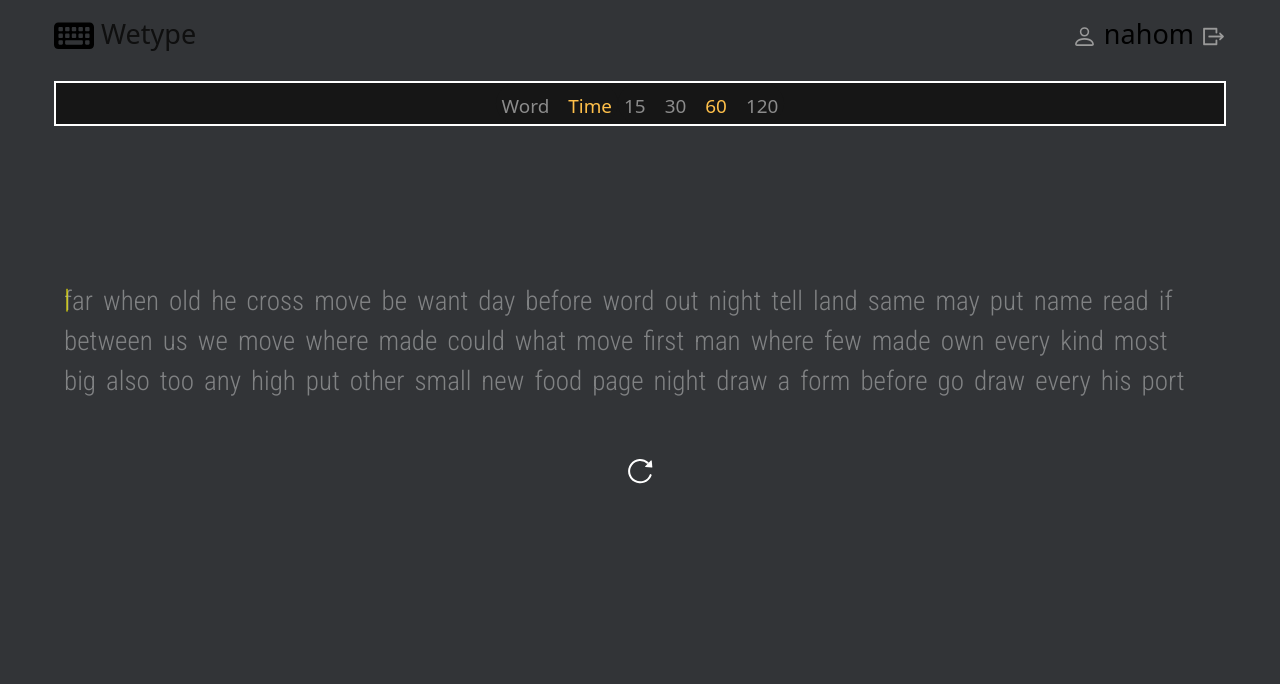
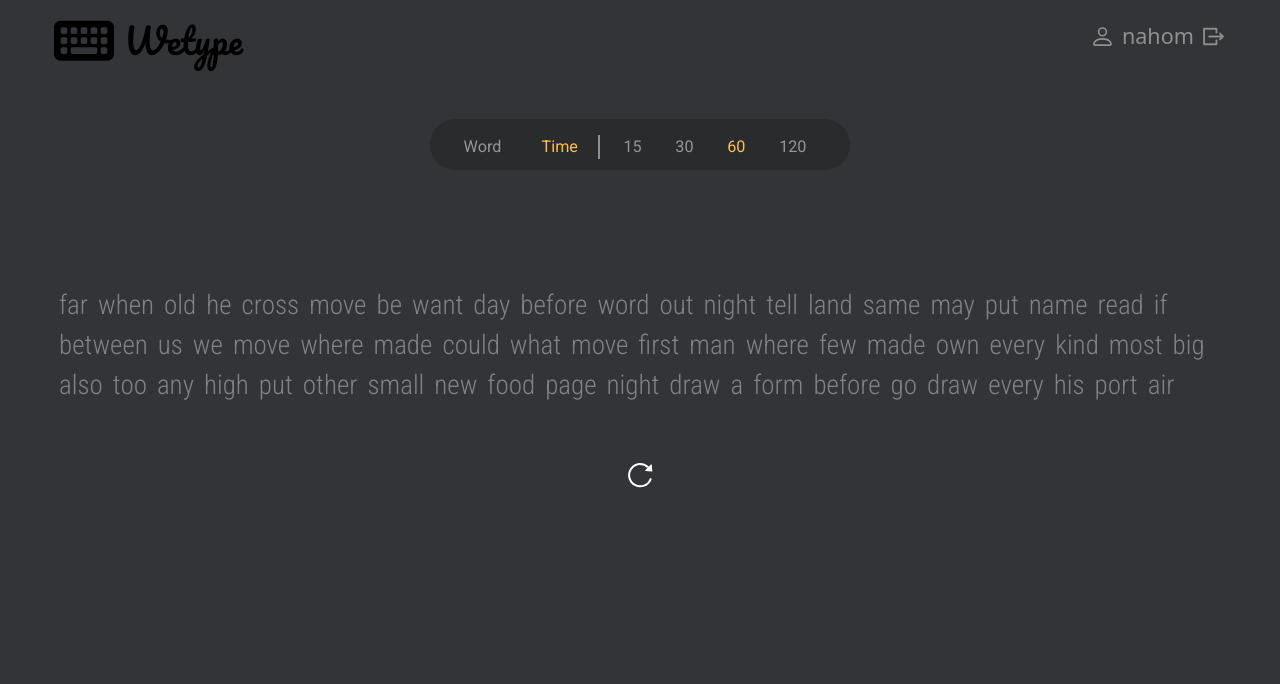
Before and after one commit to mohani-01/type, a Django app: page / in a window 1280 px wide. Shown: the top 684 px of the page. Run offline with Django 4.2, Linux system fonts and the light colour scheme; a user stored in the database is signed in.

Commit message:
color variable added, words display is changed 0/25

```diff
--- a/writing/static/writing/script.js
+++ b/writing/static/writing/script.js
@@ -158,17 +158,17 @@ function startTyping() {
     addClass(newLetter,"current")
 
     // get the top of the parent element
-    let heightTop = parentWord.getBoundingClientRect().top + + window.scrollY
+    let heightTop = parentWord.getBoundingClientRect().top + window.scrollY
     // console.log("topm",heightTop)
 
     resizeCursor()
-    // cursor.style.left = parentWord.getBoundingClientRect().left +'px';
 
-    // cursor.style.top = parentWord.getBoundingClientRect().top + window.scrollY + 'px';
+    cursor.style.left = newLetter.getBoundingClientRect().left - 2 + 'px';
+
 
 
     function resizeCursor() {
-        cursor.style.left = newLetter.getBoundingClientRect().left + 'px';
+        cursor.style.left = newLetter.getBoundingClientRect().left  + 'px';
         cursor.style.top = parentWord.getBoundingClientRect().top + window.scrollY - 2 + 'px';
         heightTop = textDisplay.querySelector('.word:not([style*="display: none;"]').getBoundingClientRect().top
         resizeWord(parentWord)
@@ -257,7 +257,7 @@ function startTyping() {
                 parentWord = parentWord.nextSibling
                 newLetter = parentWord.firstChild;
                 addClass(parentWord, "current")
-                updateParent()
+
 
             // pass it to the next Sibling
             } else {
@@ -304,7 +304,7 @@ function startTyping() {
                     removeClass(parentWord, "remove")
                     addClass(parentWord, 'current')
 
-                    updateParent()
+
 
 
                 } else if (parentWord.previousSibling && (!parentWord.previousSibling.classList.contains('noreturn')) && parentWord.previousSibling.querySelector('.incorrect'))   {
@@ -319,7 +319,7 @@ function startTyping() {
                     removeClass(parentWord, "incorrect-word")
                     addClass(parentWord, 'current')
 
-                    updateParent()
+
 
 
                 }  else {
@@ -357,7 +357,7 @@ function startTyping() {
 
                     }
 
-                    updateParent()
+
 
                 } else if (newLetter.nextSibling) {
                     removeClass(newLetter, 'current')
@@ -377,7 +377,6 @@ function startTyping() {
         }
 
         timerCounter();
-        console.log("Difference > 40", parentWord.getBoundingClientRect().top + window.scrollY - heightTop )
 
         if (parentWord.getBoundingClientRect().top + window.scrollY - heightTop > 39) {
             addClass(parentWord, "remove")
@@ -394,7 +393,7 @@ function startTyping() {
 
         cursor.style.top = parentWord.getBoundingClientRect().top + window.scrollY + 'px';
         cursor.style.left = newLetter.getBoundingClientRect().left - 2  + 'px';
-
+        updateParent()
         })
 
 }
--- a/writing/static/writing/styles.css
+++ b/writing/static/writing/styles.css
@@ -1,5 +1,10 @@
 :root {
     font-size: 27px;
+    --bg-color: #323437;
+    --text-dark-color: #909090;
+    --text-light-color: #e3e3e3;
+    --dark-color: #232427a9;
+    --text-orange: rgba(255, 166, 0, 0.90);
 }
 
 body, * {
@@ -29,67 +34,109 @@ body > * {
 #header {
     display: flex;
     justify-content: space-between;
-    align-items: center;
+    align-items: flex-start;
 }
 
 .logo > svg {
     width: 25px;
     height: 25px;
-    color: #9b9b9b;
+    color: var(--text-color);
 }
 
 a {
     text-decoration: none !important;
-    color: #0f0f0f;
+    color: none;
+}
+.wetype {
+    font-family: 'Pacifico', cursive;
+    font-size: 1.3rem;
+    color: black;
+    transition: color 500ms ease-out;
+    padding-left: 10px;
+}
+
+.logo-wetype {
+    display: flex;
+
+}
+
+.wetype:hover {
+    color: var(--text-dark-color) !important;
+}
+
+@media (max-width: 499px ) {
+    .wetype {
+        display: none;
+    }
 }
 
 .logo-wetype > svg {
-    width: 40px;
+    width: 60px;
     height: auto;
+    color: white;
+    margin-bottom: 25px;
 }
+
+
+
 
 .header-profile {
     display: block;
 }
 
-
-
-
 .logo-out > svg {
     width: 25px;
-    color: #9b9b9b;
+    color: var(--text-dark-color);
     cursor: pointer;
 }
 
+.login-username {
+    font-size: .8rem;
+}
 
+.user {
+    color: var(--text-dark-color);
+}
 
-
-
+.user:hover, .user:hover > .logo > svg {
+    color: var(--text-light-color)  !important;
+}
 
 #chooses {
     display: flex;
     justify-content: center;
     align-items: center;
-    border: 2px solid white;
-    background-color: #161616;
+    width: max-content;
+    margin: auto;
+    /* border: 2px solid wheat; */
+    background: #292b2d;
+    padding: 4px 20px 7px ;
+    border-radius: 25px;
+
 }
 
 .choose {
-    /* width: max-content;
-    margin: auto; */
-    /* padding: .3rem 2rem; */
-    border-radius: 25px;
-    background: #161616;
+    font-family: "Roboto", sans-serif;
+    /* border: 1px solid white; */
+    padding: 0 10px;
+}
+
+.two-option {
+    padding: 0 ;
+}
+
+#choose-time {
+    padding: 0 20px;
+    border-right: 2px solid var(--text-dark-color);
 }
 
 
 .choose > button {
+    padding: 0 .5rem;
     border: none;
-    font-size: .7rem;
+    font-size: .6rem;
     color:  rgba(255, 255, 255, 0.5);
-    background: rgba(0, 0, 0, 0);
-    /* padding: 0; */
-    /* margin: .1rem .3rem .2rem .3rem; */
+    background: #292b2d;
 }
 
 .choose > button:hover {
@@ -112,7 +159,7 @@ main {
 
 
 .game-container, #result {
-    padding-top: calc( 100vh * .15);
+    padding-top: calc( 100vh * .1);
     width: auto;
     margin: auto;
     /* max-width: 1000px; */
@@ -142,9 +189,8 @@ main {
     line-height: 40px;
 
     color: rgba(255, 255, 255, 0.385);
-
+    padding: 0 5px;
     filter: blur(5px);
-    padding: 0 10px;
     outline: none;
     transition: filter 2s ease;
     z-index: 2;
--- a/writing/templates/writing/index.html
+++ b/writing/templates/writing/index.html
@@ -6,8 +6,10 @@ WeType
 
 {% block body %}
     <main>
+
+
             <div id="chooses" >
-            <div class="choose" id="options">
+                <div class="two-option choose" id="options">
 
                     <button id="choose-word">Word</button>
                     <button id="choose-time">Time</button>
@@ -26,6 +28,7 @@ WeType
                 </div>
 
              </div>
+
         <div class="game-container">
             <div id="info">
                 <div id="timer"></div>
--- a/writing/templates/writing/layout.html
+++ b/writing/templates/writing/layout.html
@@ -5,11 +5,13 @@
 <html lang="en">
 <head>
 <meta charset="UTF-8">
+<link type="image/x-icon" sizes="96x96" rel="shortcut icon" href="{% static 'writing/favicon.png' %}">
+
 <meta name="viewport" content="width=device-width, initial-scale=1.0">
 <link rel="preconnect" href="https://fonts.googleapis.com">
 <link rel="preconnect" href="https://fonts.gstatic.com" crossorigin>
 
-<link href="https://fonts.googleapis.com/css2?family=Bebas+Neue&family=Lato:wght@300&family=Roboto&family=Roboto+Condensed:wght@300&display=swap" rel="stylesheet">
+<link href="https://fonts.googleapis.com/css2?family=Pacifico&family=Bebas+Neue&family=Lato:wght@300&family=Roboto&family=Roboto+Condensed:wght@300&display=swap" rel="stylesheet">
 <link href="https://cdn.jsdelivr.net/npm/bootstrap@5.0.2/dist/css/bootstrap.min.css" rel="stylesheet" integrity="sha384-EVSTQN3/azprG1Anm3QDgpJLIm9Nao0Yz1ztcQTwFspd3yD65VohhpuuCOmLASjC" crossorigin="anonymous">
 
 <link href="{% static 'writing/styles.css' %}" rel="stylesheet">
@@ -28,7 +30,9 @@
         <div class="logo-wetype">
                 <svg xmlns="http://www.w3.org/2000/svg" height="1em" viewBox="0 0 576 512">
                     <path d="M64 64C28.7 64 0 92.7 0 128V384c0 35.3 28.7 64 64 64H512c35.3 0 64-28.7 64-64V128c0-35.3-28.7-64-64-64H64zm16 64h32c8.8 0 16 7.2 16 16v32c0 8.8-7.2 16-16 16H80c-8.8 0-16-7.2-16-16V144c0-8.8 7.2-16 16-16zM64 240c0-8.8 7.2-16 16-16h32c8.8 0 16 7.2 16 16v32c0 8.8-7.2 16-16 16H80c-8.8 0-16-7.2-16-16V240zm16 80h32c8.8 0 16 7.2 16 16v32c0 8.8-7.2 16-16 16H80c-8.8 0-16-7.2-16-16V336c0-8.8 7.2-16 16-16zm80-176c0-8.8 7.2-16 16-16h32c8.8 0 16 7.2 16 16v32c0 8.8-7.2 16-16 16H176c-8.8 0-16-7.2-16-16V144zm16 80h32c8.8 0 16 7.2 16 16v32c0 8.8-7.2 16-16 16H176c-8.8 0-16-7.2-16-16V240c0-8.8 7.2-16 16-16zM160 336c0-8.8 7.2-16 16-16H400c8.8 0 16 7.2 16 16v32c0 8.8-7.2 16-16 16H176c-8.8 0-16-7.2-16-16V336zM272 128h32c8.8 0 16 7.2 16 16v32c0 8.8-7.2 16-16 16H272c-8.8 0-16-7.2-16-16V144c0-8.8 7.2-16 16-16zM256 240c0-8.8 7.2-16 16-16h32c8.8 0 16 7.2 16 16v32c0 8.8-7.2 16-16 16H272c-8.8 0-16-7.2-16-16V240zM368 128h32c8.8 0 16 7.2 16 16v32c0 8.8-7.2 16-16 16H368c-8.8 0-16-7.2-16-16V144c0-8.8 7.2-16 16-16zM352 240c0-8.8 7.2-16 16-16h32c8.8 0 16 7.2 16 16v32c0 8.8-7.2 16-16 16H368c-8.8 0-16-7.2-16-16V240zM464 128h32c8.8 0 16 7.2 16 16v32c0 8.8-7.2 16-16 16H464c-8.8 0-16-7.2-16-16V144c0-8.8 7.2-16 16-16zM448 240c0-8.8 7.2-16 16-16h32c8.8 0 16 7.2 16 16v32c0 8.8-7.2 16-16 16H464c-8.8 0-16-7.2-16-16V240zm16 80h32c8.8 0 16 7.2 16 16v32c0 8.8-7.2 16-16 16H464c-8.8 0-16-7.2-16-16V336c0-8.8 7.2-16 16-16z"/></svg>
-                Wetype
+                <span class="wetype">
+                    Wetype
+                </span>
             </div>
         </a>
 
@@ -37,14 +41,14 @@
 
         <div class="header-profile">
 
-        <a href="{% url 'profile' %}" id="user">
+        <a href="{% url 'profile' %}" class="user" id="user">
             <span class="logo">
                <svg xmlns="http://www.w3.org/2000/svg" width="16" height="16" fill="currentColor" class="bi bi-person" viewBox="0 0 16 16">
                     <path d="M8 8a3 3 0 1 0 0-6 3 3 0 0 0 0 6Zm2-3a2 2 0 1 1-4 0 2 2 0 0 1 4 0Zm4 8c0 1-1 1-1 1H3s-1 0-1-1 1-4 6-4 6 3 6 4Zm-1-.004c-.001-.246-.154-.986-.832-1.664C11.516 10.68 10.289 10 8 10c-2.29 0-3.516.68-4.168 1.332-.678.678-.83 1.418-.832 1.664h10Z"/>
                 </svg>
             </span>
             {% if user.is_authenticated %}
-            <span style="color: black;">{{ user.username }}</span>
+            <span class="login-username">{{ user.username }}</span>
             {% endif %}
         </a>
 
--- a/writing/templates/writing/profile.html
+++ b/writing/templates/writing/profile.html
@@ -2,7 +2,7 @@
 
 
 {% block title %}
-WeType - Profile
+Profile - WeType
 {% endblock %}
 
 {% block body %}
--- a/writing/views.py
+++ b/writing/views.py
@@ -34,7 +34,7 @@ def account(request):
 
 
 
-    tables = sorted(chain(data_time, data_word), key=attrgetter('time'))
+    tables = sorted(chain(data_time, data_word), key=attrgetter('time'), reverse=True)
 
 
 
@@ -116,6 +116,7 @@ def save_word(request):
             raw_speed = data.get("raw"),
             character = data.get("char")
         )
+
         test.save()
 
         return JsonResponse({"success":"Test is sucessfully saved."}, status=201)
```
Also changed, not shown: other parts of writing/static/writing/styles.css (+16 -20 lines), db.sqlite3. Lines whose indentation alone changed are shown as unchanged.
